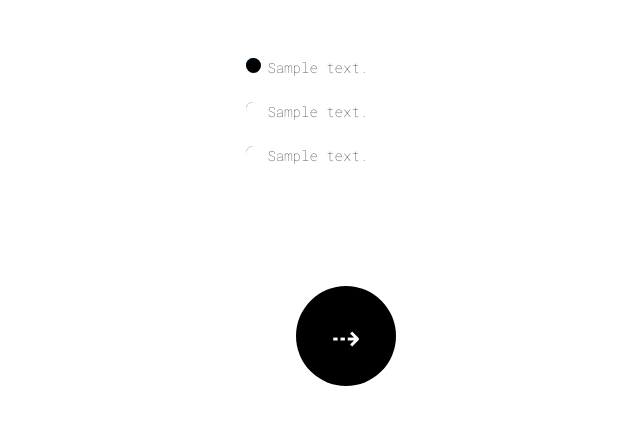
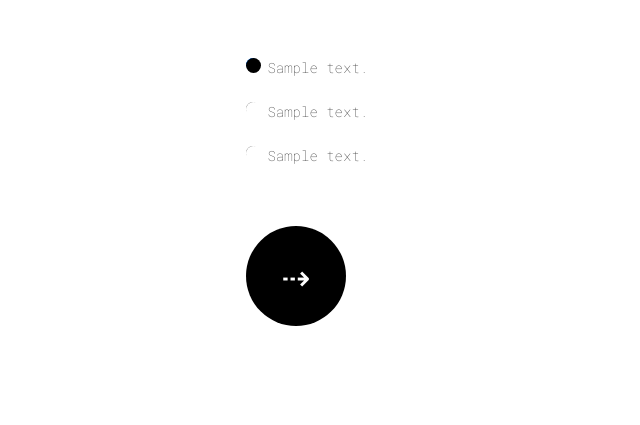
Before and after one commit to nikkipikki/quizproject, a Django app: page /quiz/1/question/1/ in a window 1280 px wide. Shown: the part 274-699 px from the top of the page, without its empty margins (344-984 px from the left). Run offline with Django 3.2, Linux system fonts and the light colour scheme; tables that the repository leaves empty hold one stand-in row (values such as "Sample post"); some libraries are stand-ins or nearby versions.

Commit message:
columnsx

```diff
--- a/quiz/templates/question.html
+++ b/quiz/templates/question.html
@@ -21,7 +21,7 @@
 			<input type="radio" name="answer" value="1" checked> {{ answer1 }} <br><br>
 			<input type="radio" name="answer" value="2"> {{ answer2 }} <br><br>
 			<input type="radio" name="answer" value="3"> {{ answer3 }} <br><br><br><br>
-	<div class="columns3">
+	<div class="columnsx">
 			<input type="submit" value="&#8674;" class="input-search2 input-search3">
 	</div>
 	</div>
--- a/static/styles.css
+++ b/static/styles.css
@@ -118,9 +118,10 @@ a, a:visited, a:active, a:hover {
 	width: 200px;
 }
 
-.columns3 {
+.columnsx {
 	background-color: #ffffff;
-	margin: 0 auto;
+	float: left;
+
 }
 
 .textquestion {
```
